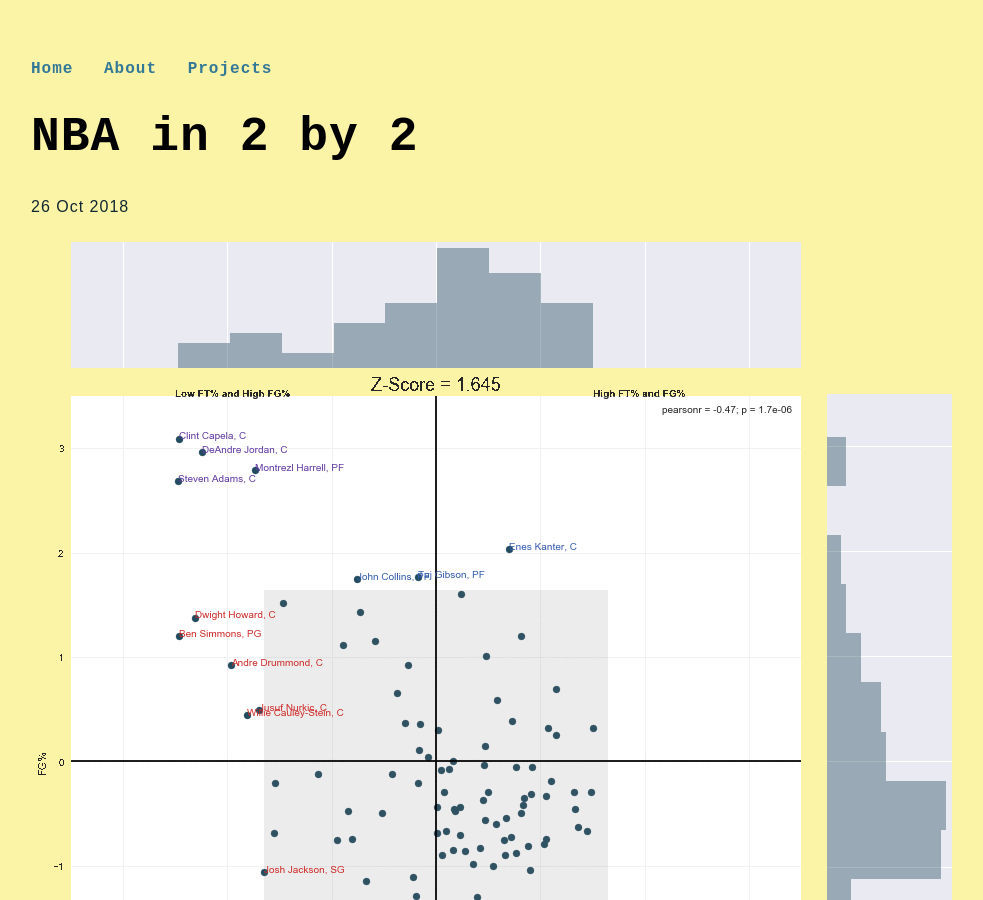
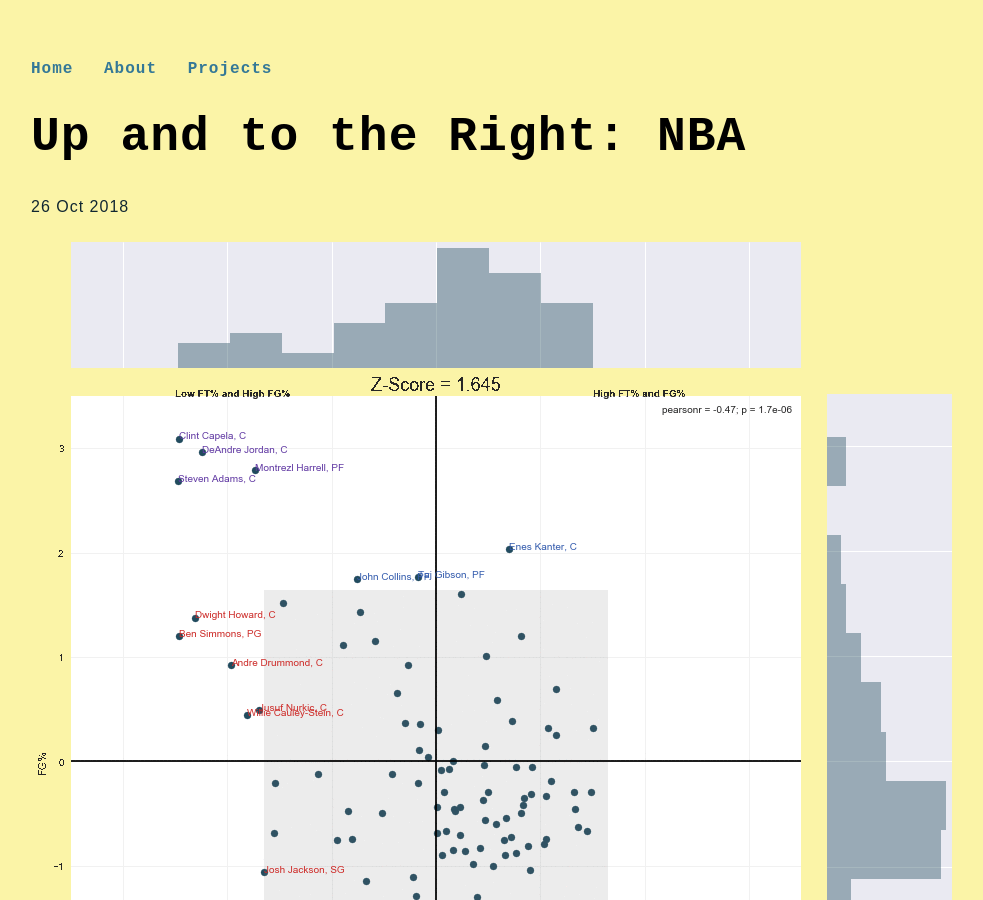
Before and after one commit to ashleyajohn/ashleyajohn.github.io, a Jekyll site: the page built from _posts/2018-10-26-nba-two-by-twos.md, in a window 1280 px wide and 900 px high. Shown: the whole window, without its empty margins (161-1144 px from the left). Built offline with Jekyll 4.4.1, drawn with Linux system fonts in a browser that asks for light colours.

Commit message:
Update 2018-10-26-nba-two-by-twos.md

```diff
--- a/_posts/2018-10-26-nba-two-by-twos.md
+++ b/_posts/2018-10-26-nba-two-by-twos.md
@@ -1,6 +1,6 @@
 ---
 layout: post
-title: "NBA in 2 by 2"
+title: "Up and to the Right: NBA "
 date: 2018-10-26
 ---
 
```
